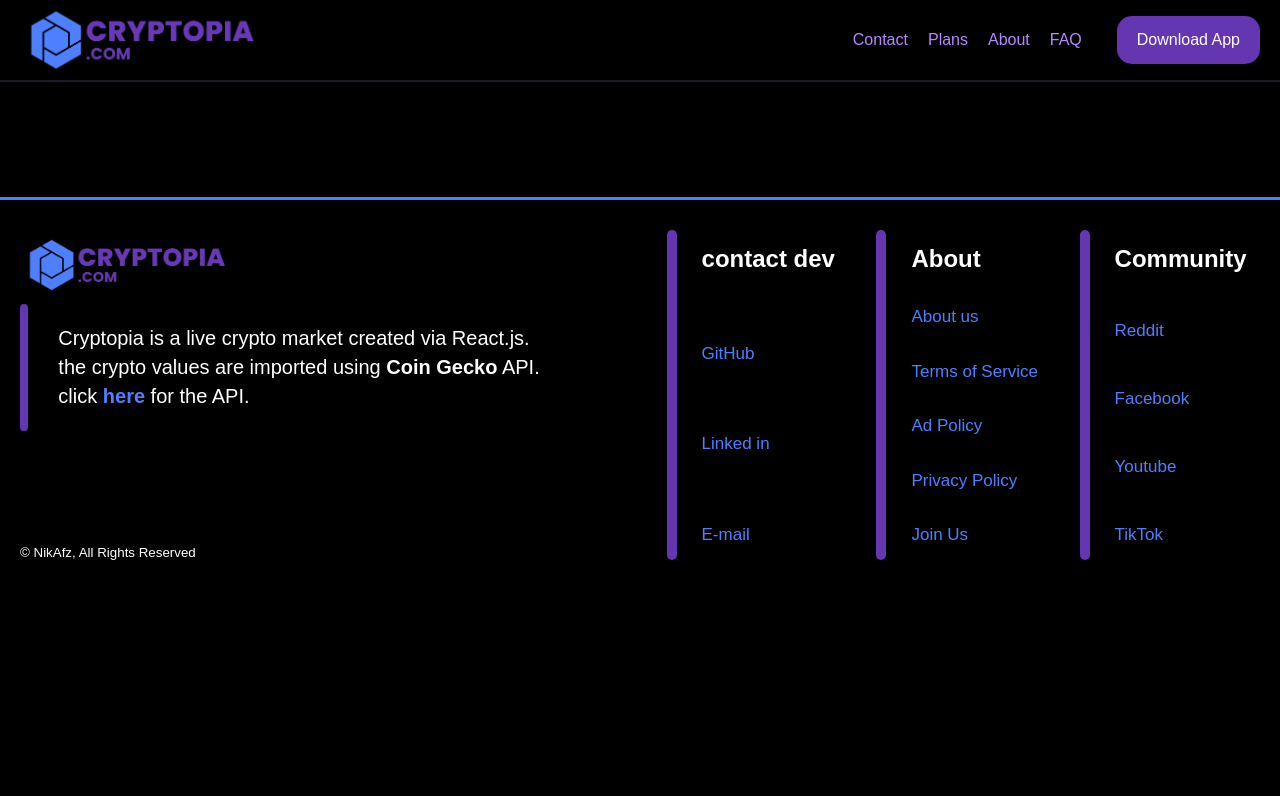
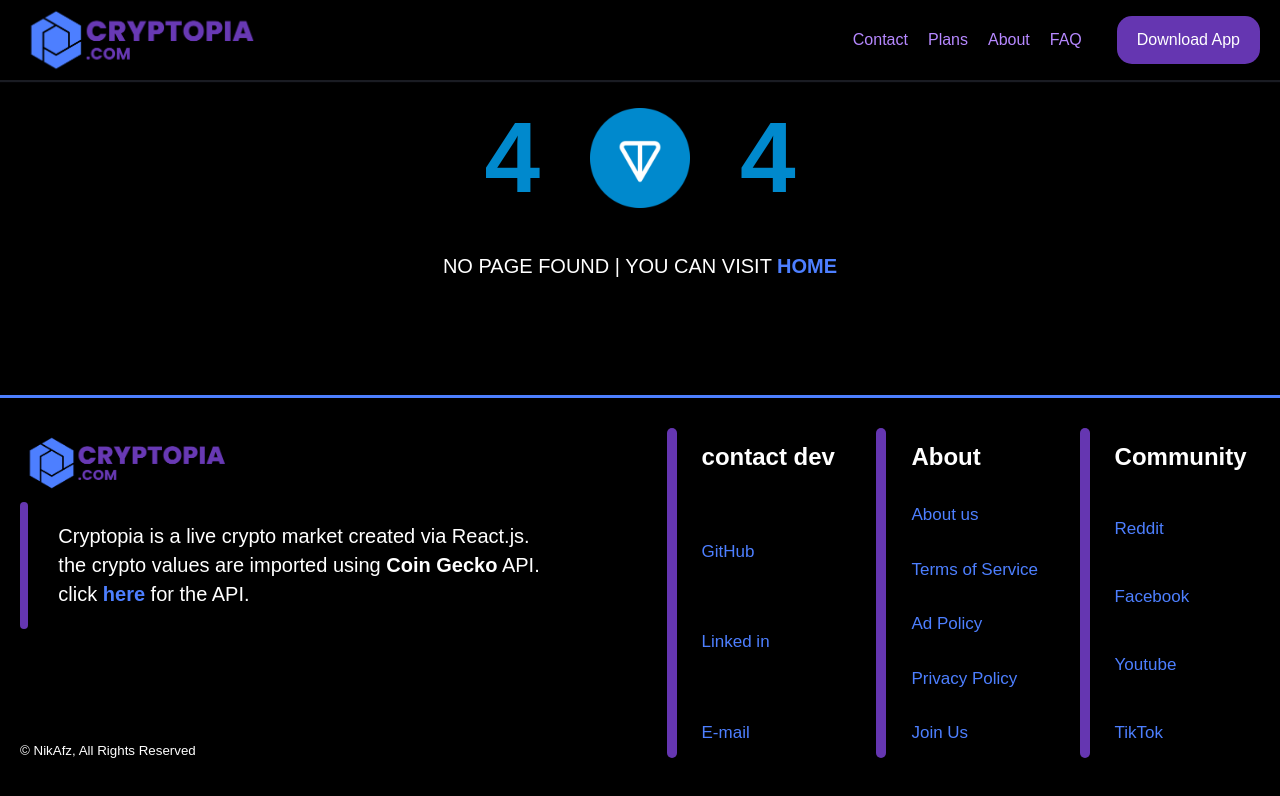
Before and after one commit to NikAfz/cryptopia, a React (Vite) app: page / in a window 1280 px wide. Shown: the top 796 px of the page. Built offline with nearby package versions, Linux system fonts and the light colour scheme.

Commit message:
feat : 404 page

```diff
--- a/src/App.jsx
+++ b/src/App.jsx
@@ -1,14 +1,15 @@
 import React from "react";
-// import ReactDOM  from "react-dom";
 import NavBar from "./NavBar";
+import Footer from "./Footer";
 
-import Footer from "./Footer";
 import Home from "./Home";
 import FAQ from "./FAQ"
+import Page404 from "./page404";
+
 import { BrowserRouter, Route, Routes, Link } from "react-router-dom";
 
 function App(props) {
-  return(
+return(
     <BrowserRouter>
       <NavBar/>
       <Routes>
@@ -16,6 +17,8 @@ function App(props) {
 
         <Route path="/cryptopia" element={<Home/>}/>
         <Route path="/cryptopia/FAQ" element={<FAQ/>}/>
+        <Route path="*" element={<Page404/>}/>
+
 
       </Routes>
       <Footer/>
--- /dev/null
+++ b/src/Page404.jsx
@@ -0,0 +1,21 @@
+import { Link } from "react-router-dom";
+import ton_symbol from "../public/icon/ton_symbol.png";
+function Page404(props) {
+  return (
+    <>
+    <div className="p404--container">
+
+      <div className="t404--container">
+        <h1>4</h1>
+        <img src={ton_symbol} alt="0" />
+        <h1>4</h1>
+      </div>
+      <p>
+        NO PAGE FOUND | YOU CAN VISIT <Link to="/cryptopia" > <strong> HOME </strong> </Link>
+      </p>
+    </div>
+    </>
+  )
+};
+
+export default Page404;
--- a/src/index.css
+++ b/src/index.css
@@ -559,6 +559,33 @@ a:active{
   height: 100%;
 }
 
+.p404--container{
+  display: flex;
+  flex-direction: column;
+  align-items: center;
+  gap: 20px;
+}
+.p404--container p {
+  color:white;
+  font-size: 20px;
+}
+.t404--container{
+
+  color: #0089cd;
+  display: flex;
+  font-size: 50px;
+  padding: 0;
+  align-items: center;
+  justify-content: center;
+}
+.t404--container h1{
+  margin: 0;
+}
+.t404--container img{
+  height:100px;
+  margin: 0px 50px;
+}
+
 
 @media (max-width: 1350px) {
   .premium--element{
```
Also changed, not shown: public/icon/ton_symbol.png (added).
